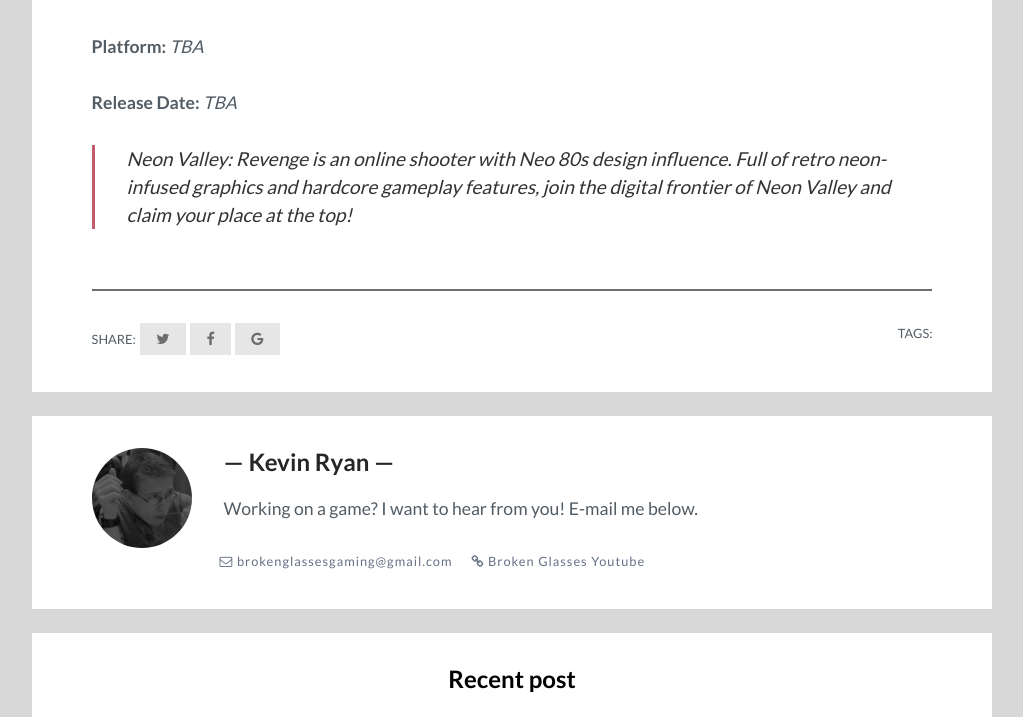
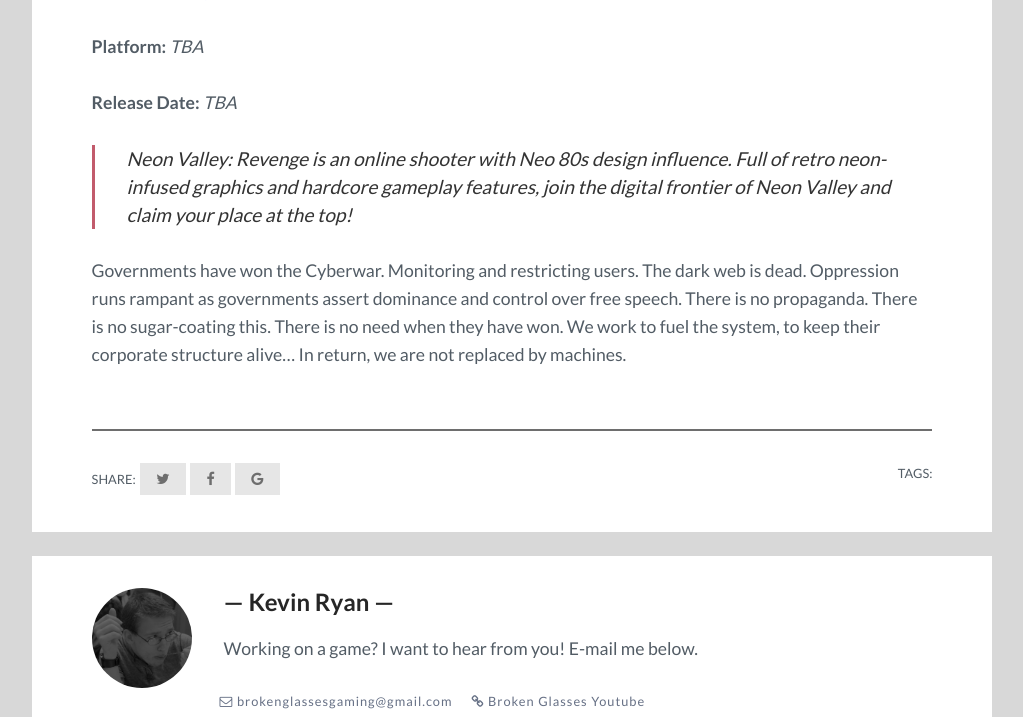
Before and after one commit to pizzapgh/broken_glasses, a Jekyll site: the page built from _posts/2017-12-11-These-Radical-Games-Will-Tug-At-Your-Nostalgia.markdown, in a window 1280 px wide and 900 px high, scrolled down 3918 px, cut to the strip 0-717 px from the top of the window. Shown: the whole strip, without its empty margins (128-1151 px from the left). Built offline with Jekyll 4.4.1, drawn with Linux system fonts in a browser that asks for light colours; nearby versions of some CDN libraries; our own code applies the rules of GitHub Pages for plain Markdown files; comment, search, counter and statistics services are not loaded.

Commit message:
Updated These Radical Games Will Tug At Your Nostalgia

```diff
--- a/_posts/2017-12-11-These-Radical-Games-Will-Tug-At-Your-Nostalgia.markdown
+++ b/_posts/2017-12-11-These-Radical-Games-Will-Tug-At-Your-Nostalgia.markdown
@@ -60,3 +60,5 @@ The developer touts procedural level generation, co-op and the player's ability
 **Release Date:** *TBA*
 
 > Neon Valley: Revenge is an online shooter with Neo 80s design influence. Full of retro neon-infused graphics and hardcore gameplay features, join the digital frontier of Neon Valley and claim your place at the top!
+
+Governments have won the Cyberwar. Monitoring and restricting users. The dark web is dead. Oppression runs rampant as governments assert dominance and control over free speech. There is no propaganda. There is no sugar-coating this. There is no need when they have won. We work to fuel the system, to keep their corporate structure alive... In return, we are not replaced by machines.
```
